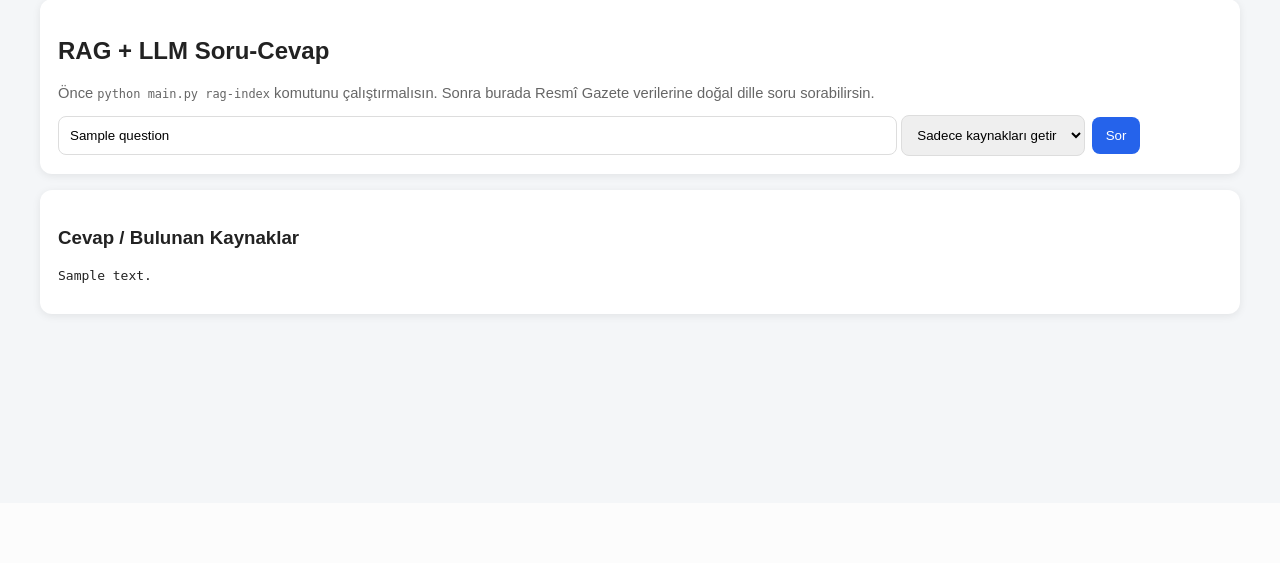
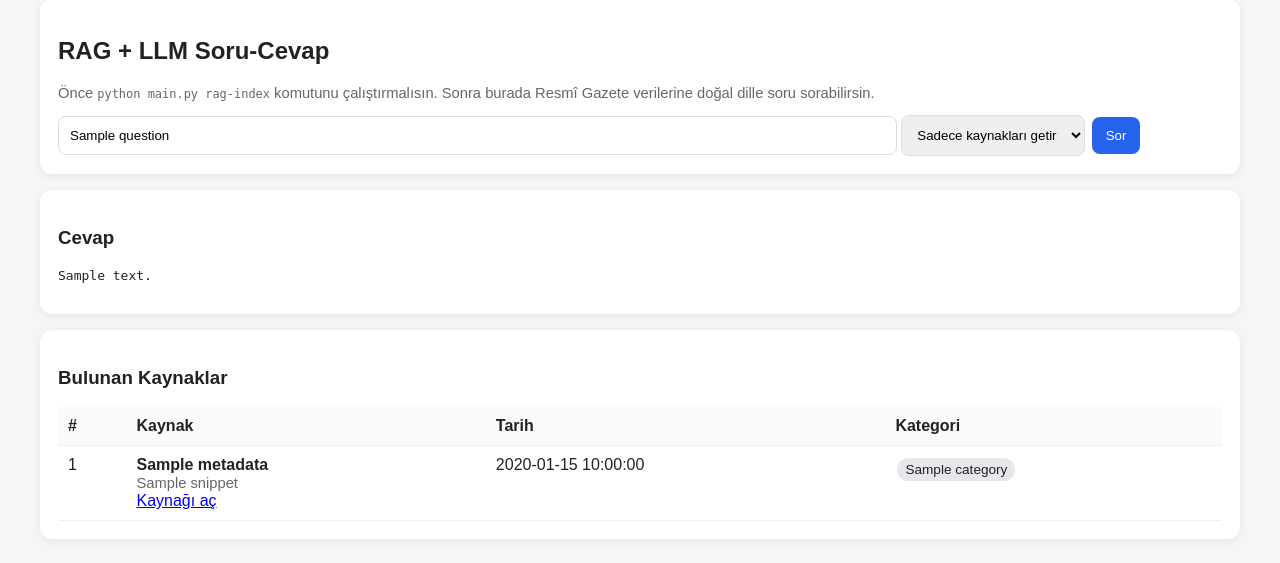
Before and after one commit to hakanozcan0717-boop/resmi-gazete-rev1, a Flask app: template web/templates/rag_chat.html in a window 1280 px wide. Shown: the part 297-860 px from the top of the page. Before the commit the page ends 616 px from the top, so only its background shows below. Run offline with Flask 3, Linux system fonts and the light colour scheme; the template is opened without the code that fills it: most values are stand-ins (such as "Sample title", 1, 10 or a date in 2020).

Commit message:
Render RAG sources as clickable results

```diff
--- a/web/app.py
+++ b/web/app.py
@@ -63,6 +63,7 @@ def create_app(db_path: str = DEFAULT_DB):
     def rag_page():
         question = ""
         answer = ""
+        sources = []
         mode = "sources"
         error = ""
 
@@ -76,7 +77,7 @@ def create_app(db_path: str = DEFAULT_DB):
                     if mode == "llm":
                         answer = rag.answer_with_llm(question=question, top_k=5)
                     else:
-                        answer = rag.answer_without_llm(question=question, top_k=10)
+                        sources = rag.prepare_sources(question=question, top_k=10)
                 except Exception as exc:
                     error = str(exc)
 
@@ -85,6 +86,7 @@ def create_app(db_path: str = DEFAULT_DB):
             app_name=APP_NAME,
             question=question,
             answer=answer,
+            sources=sources,
             mode=mode,
             error=error,
         )
--- a/web/templates/rag_chat.html
+++ b/web/templates/rag_chat.html
@@ -28,8 +28,42 @@
 
 {% if answer %}
 <div class="card">
-    <h3>Cevap / Bulunan Kaynaklar</h3>
+    <h3>Cevap</h3>
     <pre>{{ answer }}</pre>
 </div>
 {% endif %}
+
+{% if sources %}
+<div class="card">
+    <h3>Bulunan Kaynaklar</h3>
+    <table>
+        <tr>
+            <th>#</th>
+            <th>Kaynak</th>
+            <th>Tarih</th>
+            <th>Kategori</th>
+        </tr>
+        {% for item in sources %}
+        {% set meta = item["metadata"] %}
+        <tr>
+            <td>{{ loop.index }}</td>
+            <td>
+                <strong>{{ meta["title"] }}</strong>
+                {% if meta["snippet"] %}
+                    <br><span class="muted">{{ meta["snippet"] }}</span>
+                {% endif %}
+                <br><a href="{{ meta['item_url'] }}" target="_blank" rel="noopener">Kaynağı aç</a>
+            </td>
+            <td>{{ meta["date"] }}</td>
+            <td><span class="tag">{{ meta["category"] }}</span></td>
+        </tr>
+        {% endfor %}
+    </table>
+</div>
+{% elif question and mode == "sources" and not error %}
+<div class="card">
+    <h3>Bulunan Kaynaklar</h3>
+    <p>Uygun kaynak bulunamadı.</p>
+</div>
+{% endif %}
 {% endblock %}
```
Also changed, not shown: core/rag.py (+10 -0 lines).
